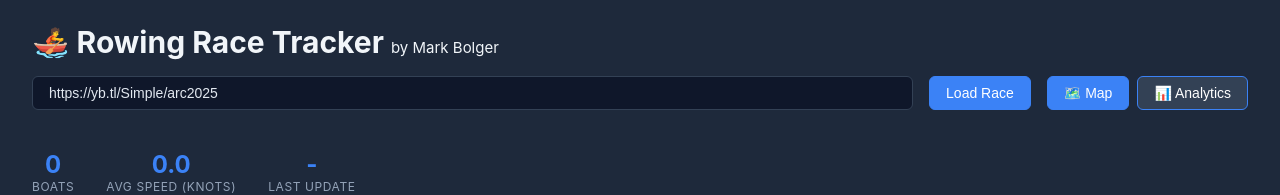
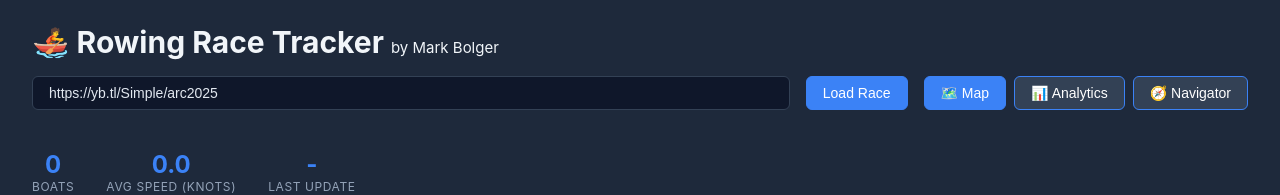
Before and after one commit to jackbkennedy/rowing, a website: page public/map.html in a window 1280 px wide. Shown: the top 195 px of the page. Drawn offline with Linux system fonts and the light colour scheme; some packages are replaced by stand-ins of ours; no server answers.

Commit message:
Add Navigator button to map interface for improved navigation

```diff
--- a/public/map.html
+++ b/public/map.html
@@ -226,6 +226,7 @@
             <div class="view-toggle">
                 <button class="active" onclick="window.location.href='/map'">🗺️ Map</button>
                 <button onclick="window.location.href='/analytics-view'">📊 Analytics</button>
+                <button onclick="window.location.href='/navigator'">🧭 Navigator</button>
             </div>
         </div>
     </div>
```
